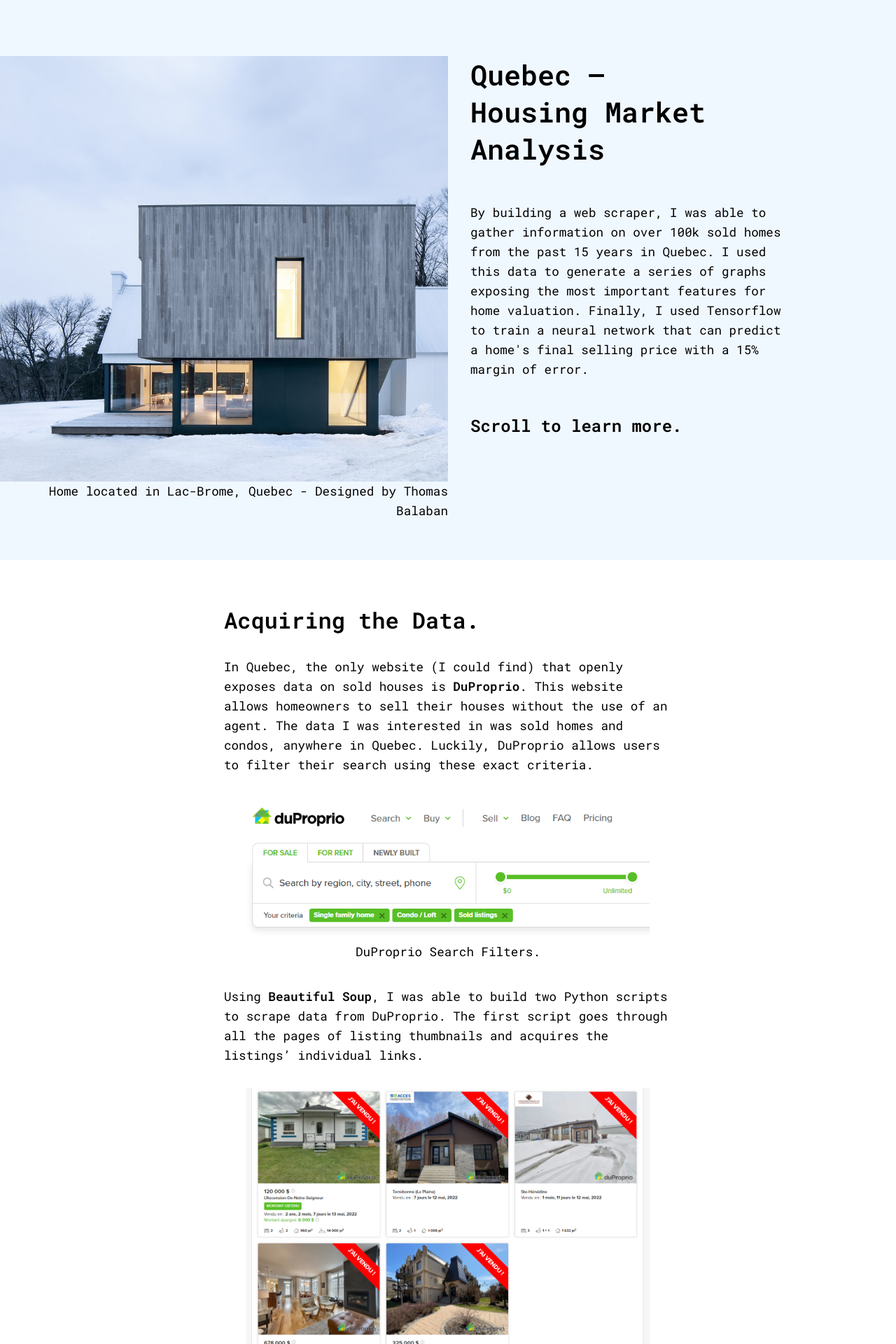
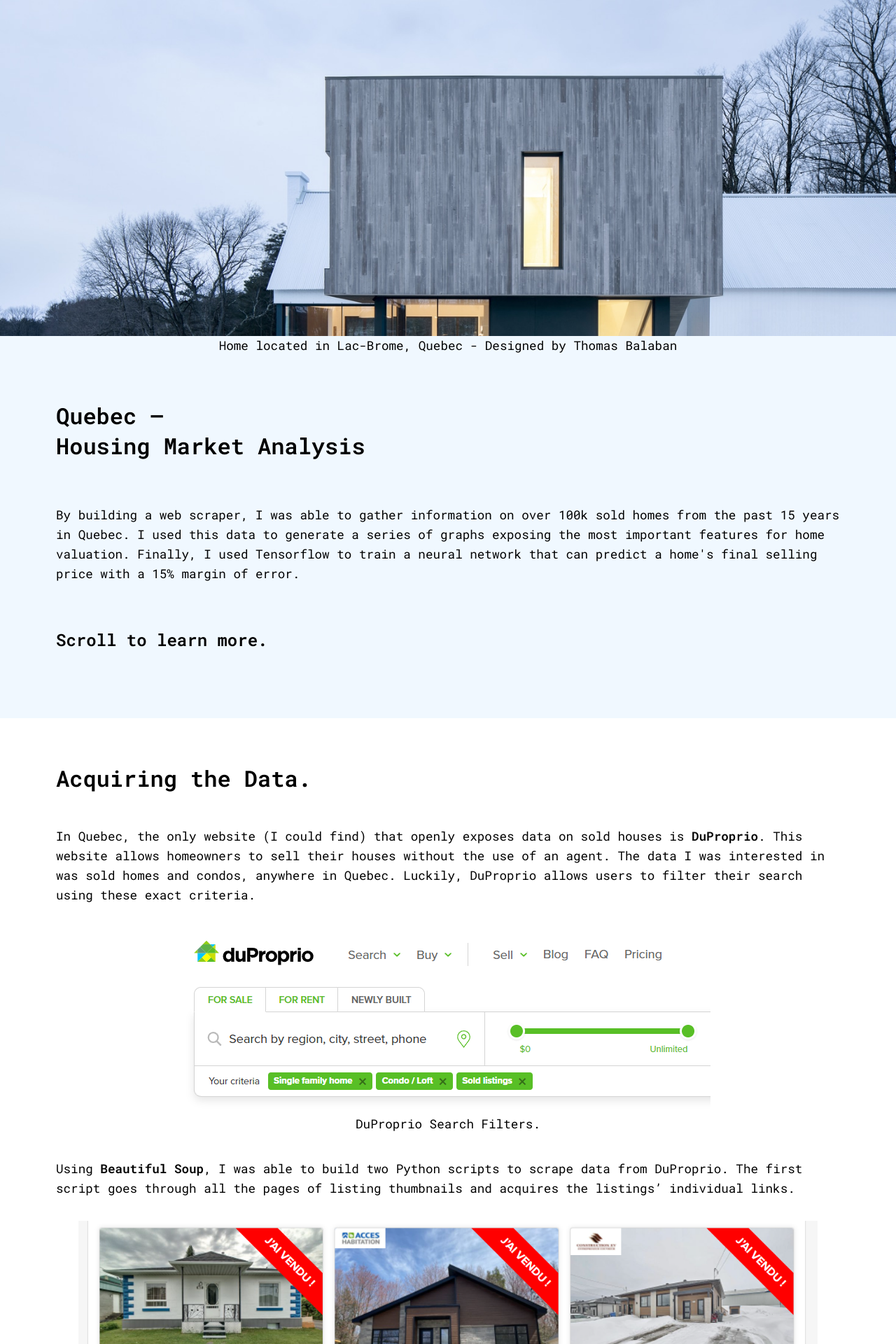
Before and after one commit to simkass/quebec-real-estate-app, a React (Create React App) app: page / in a window 1280 px wide. Shown: the top 1920 px of the page at 70% size. Built offline with nearby package versions, Linux system fonts and the light colour scheme.

Commit message:
Formatting

```diff
--- a/src/index.scss
+++ b/src/index.scss
@@ -12,6 +12,15 @@ code {
 * {
   margin: 0;
   box-sizing: border-box;
+}
+
+h1 {
+  margin-bottom: 2rem;
+}
+
+h2 {
+  margin-top: 2rem;
+  margin-bottom: 1rem;
 }
 
 a {
--- a/src/pages/home/home.styles.scss
+++ b/src/pages/home/home.styles.scss
@@ -15,6 +15,12 @@
 
 .home h1 {
   font-size: 2.5rem;
+  margin: 0;
+}
+
+.home h2 {
+  margin-top: 0;
+  margin-bottom: 0;
 }
 
 .home-picture {
@@ -55,7 +61,7 @@
   width: 100%;
 }
 
-@media screen and (max-width: 1000px) {
+@media screen and (max-width: 1325px) {
   .Home {
     height: fit-content;
   }
@@ -64,13 +70,17 @@
     height: 100%;
   }
 
+  .home h1 {
+    font-size: 2rem;
+  }
+
   .home-picture {
     width: 100%;
     padding-bottom: 2rem;
   }
 
   .home-picture-img {
-    max-height: 85vh;
+    max-height: 60vh;
     width: 100%;
     display: flex;
     justify-content: center;
@@ -92,10 +102,18 @@
   .home-text {
     height: fit-content;
     width: 100%;
-    padding: 1.5rem;
+    padding: 2rem;
+    padding-right: 5rem;
+    padding-left: 5rem;
   }
 
   .home-text div {
     padding-bottom: 4rem;
   }
 }
+
+@media screen and (max-width: 1000px) {
+  .home-text {
+    padding: 1.5rem;
+  }
+}
--- a/src/pages/preprocessing/preprocessing.component.jsx
+++ b/src/pages/preprocessing/preprocessing.component.jsx
@@ -5,6 +5,18 @@ const Preprocessing = () => {
     <div className="Preprocessing">
       <div className="preprocessing">
         <h1>Cleaning the Data.</h1>
+        <p>
+          As you may know, it's crucial to clean and format our dataset if we
+          hope to use it for analytical and machine learning purposes. The
+          following sections briefly explain how every column of the raw tabular
+          data was cleaned and rendered consumable.
+        </p>
+        <h2>Subtype</h2>
+        <p>
+          Thankfully, all listings have a subtype value, which means the dataset
+          has no NaN values in this column. However, among the 18 possible
+          subtype values, 3 of them appear less than a thousand times.
+        </p>
       </div>
     </div>
   );
--- a/src/pages/preprocessing/preprocessing.styles.scss
+++ b/src/pages/preprocessing/preprocessing.styles.scss
@@ -11,3 +11,24 @@
   width: 60%;
   padding: 4rem;
 }
+
+@media screen and (max-width: 1325px) {
+  .preprocessing {
+    width: 100%;
+    padding: 2rem;
+    padding-right: 5rem;
+
+    padding-left: 5rem;
+  }
+
+  .preprocessing h1 {
+    margin-top: 2rem;
+    margin-bottom: 3rem;
+  }
+}
+
+@media screen and (max-width: 1000px) {
+  .preprocessing {
+    padding: 2rem;
+  }
+}
--- a/src/pages/scraping/scraping.component.jsx
+++ b/src/pages/scraping/scraping.component.jsx
@@ -73,7 +73,7 @@ const Scraping = () => {
           path="./assets/screenshots/Tags.png"
           description="HTML Tag for number of bedrooms inside listing page."
         />
-        <p>Here's a sample of the final scraped dataset of listings:</p>
+        <p>Here's a sample of the final scraped dataset of 169 000 listings:</p>
         <CsvTable
           filepath="./assets/data/raw_sample.csv"
           columns={columns}
--- a/src/pages/scraping/scraping.styles.scss
+++ b/src/pages/scraping/scraping.styles.scss
@@ -12,14 +12,13 @@
     padding: 4rem;
 }
 
-.scraping h1 {
-    margin-bottom: 2rem;
-}
-
-@media screen and (max-width: 1000px) {
+@media screen and (max-width: 1325px) {
     .scraping {
         width: 100%;
         padding: 2rem;
+        padding-right: 5rem;
+
+        padding-left: 5rem;
     }
 
     .scraping h1 {
@@ -27,3 +26,9 @@
         margin-bottom: 3rem;
     }
 }
+
+@media screen and (max-width: 1000px) {
+    .scraping {
+        padding: 2rem;
+    }
+}
```
